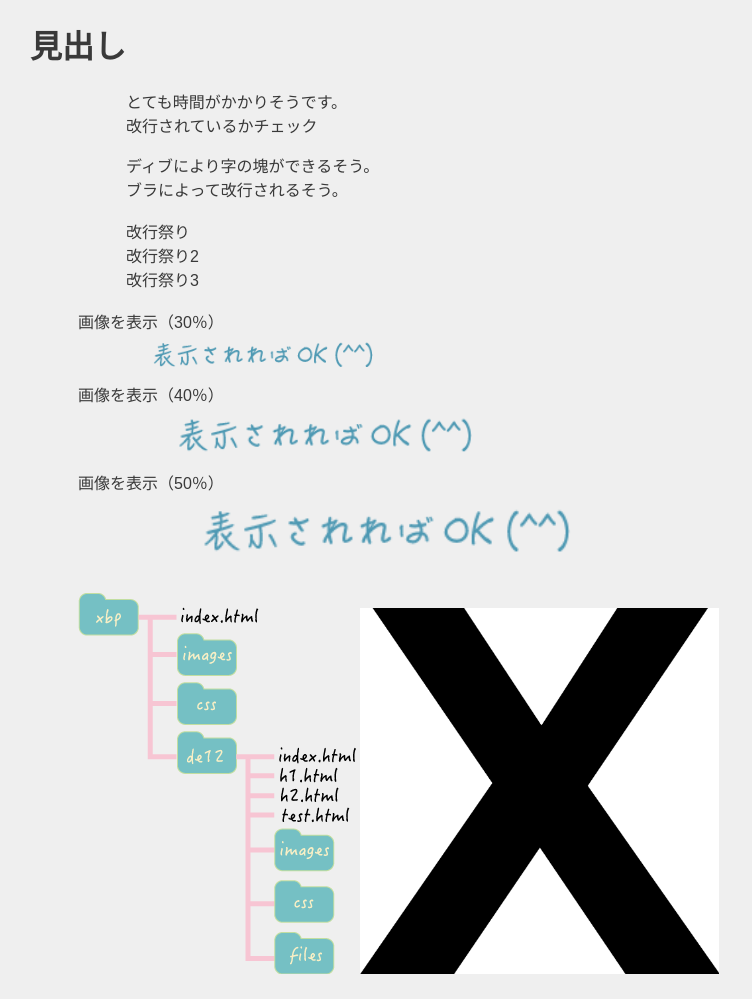
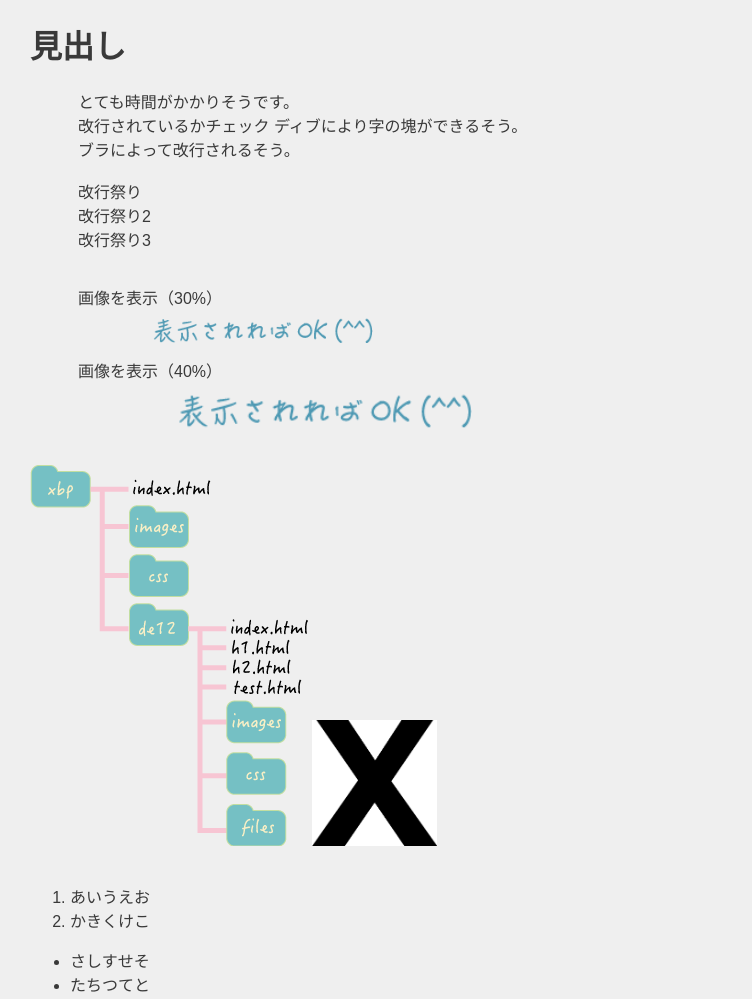
Before and after one commit to kkogenn/xbp, a plain HTML site: page de12/test.html in a window 1280 px wide. Shown: the top 999 px of the page, without its empty margins (0-752 px from the left). Drawn offline with Linux system fonts and the light colour scheme.

Commit message:
20220927②

```diff
--- a/de12/test.html
+++ b/de12/test.html
@@ -12,27 +12,25 @@
          <!-- 塊ごとにdivタグで区切るようにしましょう。 -->
          <div>
          <!-- ①↓に文字を書いてみよう -->
-         <div>とても時間がかかりそうです。<br>
-            改行されているかチェック</div>
-
-            <div>
+         とても時間がかかりそうです。<br>
+         改行されているかチェック
          ディブにより字の塊ができるそう。<br>
          ブラによって改行されるそう。<br><br>
-
          改行祭り<br>
          改行祭り2<br>
          改行祭り3<br><br>
          </div>
          <!-- ②↓に画像（imagesフォルダにあるtest.png）を挿入してみよう -->
-         画像を表示（30％）<br>
+         <div>
+         画像を表示（30%）<br>
          <img src="./images/testimage.png" width="30%"><br>
-         画像を表示（40％）<br>
+         画像を表示（40%）<br>
          <img src="./images/testimage.png" width="40%"><br>
-         画像を表示（50％）<br>
-         <img src="./images/testimage.png" width="50%"><br>
+         </div>
+
          <br>
-         <img src="./images/samplefolder.png" widhth="3%">
-         <img src="./images/0_XBlogo.png" width="30%">
+         <img src="./images/samplefolder.png" widhth="10%">
+         <img src="./images/0_XBlogo.png" width="10%">
          <br>
          <br>
 
@@ -54,10 +52,6 @@
          <a href="./files/test.pdf"target="_blank">pdfファイル</a><br>
          <br>
          <a href="https://youtu.be/ufoTppXtJM4"target="_blank">神奈川大学MM PR動画</a>
-        <br>
-        <video controls
-        width="600"  height="400" src="https://youtu.be/ufoTppXtJM4"target="_blank"></video>
-
          </div>
 
 </body>
```
Lines whose indentation alone changed are shown as unchanged.
